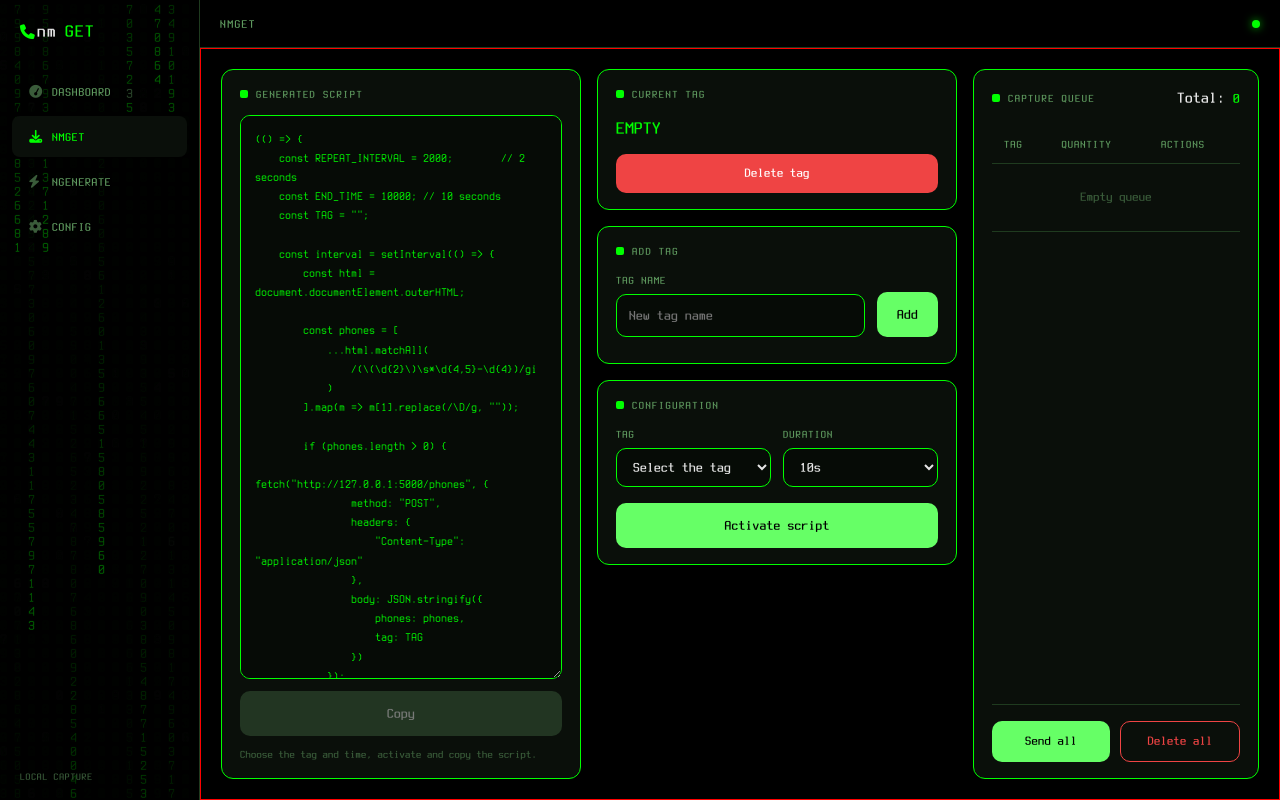
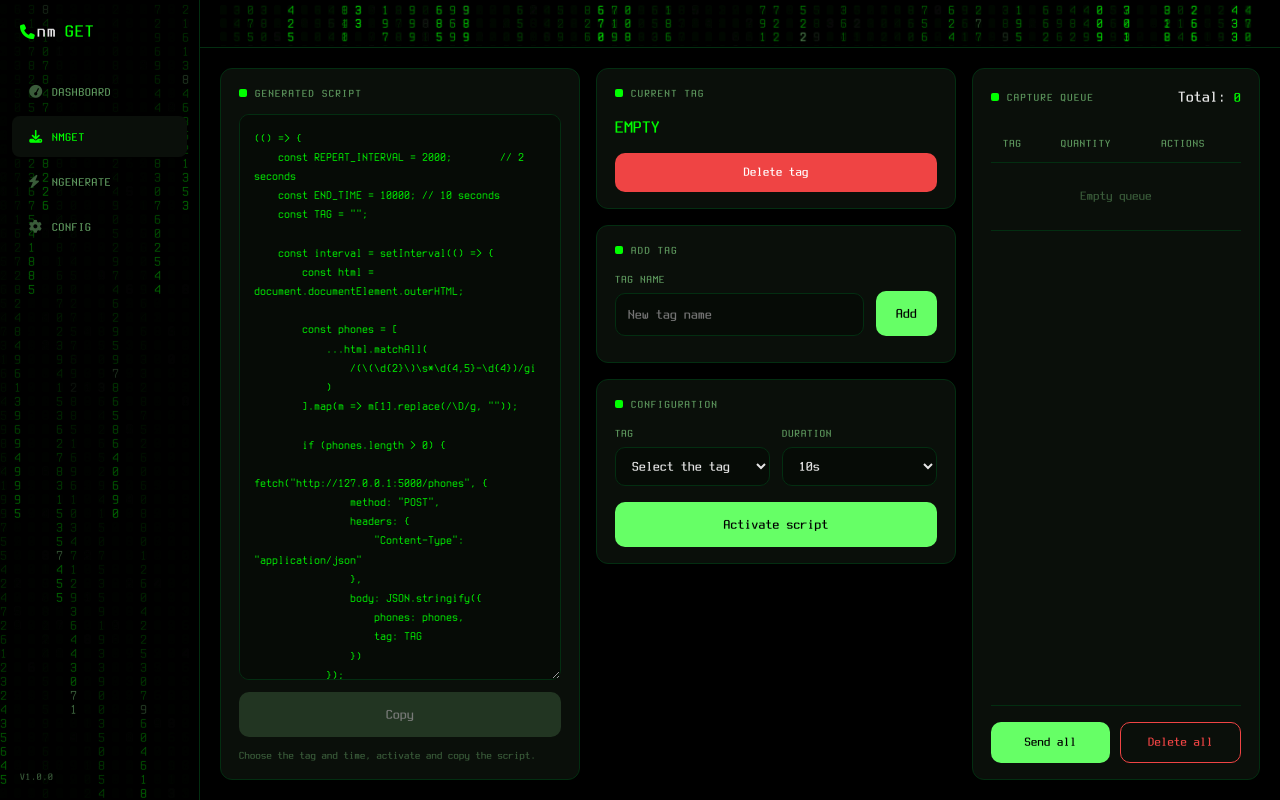
Before and after one commit to DaFi-1/nmget, a Flask app: page /nmget in a window 1280 px wide. Run offline with Flask 3, Linux system fonts and the light colour scheme; data comes from the database, SQL or seed files in the repository; data that the repository does not hold is empty.

Commit message:
new border color

```diff
--- a/static/css/style.css
+++ b/static/css/style.css
@@ -17,8 +17,6 @@
   --background: #000000;
   --card-bg: #0a0f0a;
   --input-bg: #060b06;
-  --border: #1f3b1f;
-  --border-light: #2e5a2e;
   --text: #e5e5e5;
   --text-soft: #5f9a5f;
   --text-dim: #3a5c3a;
@@ -58,12 +56,12 @@ button {background: none;border: none;cursor: pointer;}
 #container aside {
   width:200px;
   height:100%;
-  background-color:var(--background);
+  background-color:#000000;
   display:flex;
   flex-direction:column;
   padding:16px 12px;
   gap:24px;
-  border-right:1px solid var(--border);
+  border-right:1px solid #032e11 !important;
   flex-shrink:0;
   position:relative;
   overflow:hidden;
@@ -183,7 +181,7 @@ button {background: none;border: none;cursor: pointer;}
   align-items:center;
   justify-content:space-between;
   padding:0 20px;
-  border-bottom:1px solid var(--border);
+  border-bottom:1px solid #032e11 !important;
   background-color:var(--background);
 }
 
@@ -630,7 +628,6 @@ button {background: none;border: none;cursor: pointer;}
   flex-direction:column;
   padding:20px;
   overflow:hidden;
-  border: 1px solid red;
 }
 
 #nmget .grid {
@@ -656,7 +653,7 @@ button {background: none;border: none;cursor: pointer;}
 
 #nmget .component {
   background:var(--card-bg);
-  border:1px solid #00ff00;
+  border:1px solid #032e11 !important;
   border-radius:12px;
   padding:16px 18px;
 }
@@ -691,7 +688,7 @@ button {background: none;border: none;cursor: pointer;}
 #nmget .field select,
 #nmget .field input {
   background:var(--input-bg);
-  border:1px solid #00ff00;
+  border:1px solid #032e11 !important;
   border-radius:10px;
   color:var(--text);
   padding:10px 12px;
@@ -761,7 +758,7 @@ button {background: none;border: none;cursor: pointer;}
   min-height:0;
   resize:vertical;
   background:var(--input-bg);
-  border:1px solid #00ff00;
+  border:1px solid #032e11 !important;
   border-radius:10px;
   color:var(--green);
   font-family:"TerminessNerdFontMono-Regular", ui-monospace, monospace;
@@ -845,7 +842,7 @@ button {background: none;border: none;cursor: pointer;}
   text-align:left;
   padding:10px 12px;
   font-size:13px;
-  border-bottom:1px solid var(--border);
+  border-bottom:1px solid #032e11 !important;
 }
 
 #nmget thead th {
@@ -889,7 +886,7 @@ button {background: none;border: none;cursor: pointer;}
   gap:10px;
   margin-top:16px;
   padding-top:16px;
-  border-top:1px solid var(--border);
+  border-top:1px solid #032e11 !important;
 }
 
 #nmget .stats-actions button {
--- a/static/js/app.js
+++ b/static/js/app.js
@@ -157,21 +157,22 @@
     }
   });
 
-  const canvas = document.getElementById("matrix-rain");
-  if (canvas) {
+  function startMatrixRain(canvas) {
+    if (!canvas) return () => {};
     const reduced =
       window.matchMedia && window.matchMedia("(prefers-reduced-motion: reduce)").matches;
     const ctx = canvas.getContext("2d");
-    const aside = canvas.parentElement;
+    const parent = canvas.parentElement;
     const chars = "0123456789";
     const fontSize = 14;
     let cols = 0;
     let drops = [];
+    let rafId = 0;
 
     function resize() {
       const dpr = window.devicePixelRatio || 1;
-      const width = aside.clientWidth;
-      const height = aside.clientHeight;
+      const width = parent.clientWidth;
+      const height = parent.clientHeight;
       canvas.width = Math.floor(width * dpr);
       canvas.height = Math.floor(height * dpr);
       ctx.setTransform(dpr, 0, 0, dpr, 0, 0);
@@ -185,14 +186,14 @@
     function draw() {
       if (document.hidden || reduced) return;
       ctx.fillStyle = "rgba(0, 0, 0, 0.07)";
-      ctx.fillRect(0, 0, aside.clientWidth, aside.clientHeight);
+      ctx.fillRect(0, 0, parent.clientWidth, parent.clientHeight);
       ctx.font = `${fontSize}px TerminessNerdFontMono-Regular, ui-monospace, monospace`;
       for (let i = 0; i < cols; i++) {
         const x = i * fontSize;
         const y = drops[i] * fontSize;
         ctx.fillStyle = Math.random() > 0.975 ? "#9dff9d" : "#00ff00";
         ctx.fillText(chars[Math.floor(Math.random() * chars.length)], x, y);
-        if (y > aside.clientHeight && Math.random() > 0.975) drops[i] = 0;
+        if (y > parent.clientHeight && Math.random() > 0.975) drops[i] = 0;
         drops[i]++;
       }
     }
@@ -201,10 +202,18 @@
     window.addEventListener("resize", resize);
     const loop = () => {
       draw();
-      requestAnimationFrame(loop);
+      rafId = requestAnimationFrame(loop);
     };
-    if (!reduced) requestAnimationFrame(loop);
+    if (!reduced) rafId = requestAnimationFrame(loop);
+
+    return () => {
+      cancelAnimationFrame(rafId);
+      window.removeEventListener("resize", resize);
+    };
   }
+
+  startMatrixRain(document.getElementById("matrix-rain"));
+  startMatrixRain(document.getElementById("topbar-matrix-rain"));
 
   if (document.readyState === "loading") {
     document.addEventListener("DOMContentLoaded", mountFromDom);
--- a/static/js/pages/dashboard.js
+++ b/static/js/pages/dashboard.js
@@ -37,7 +37,7 @@ App.register("dashboard", {
         options: {
           plugins: { legend: { position: "top" } },
           scales: {
-            y: { beginAtZero: true, stacked: true, grid: { color: "#1f3b1f" }, ticks: { precision: 0 } },
+            y: { beginAtZero: true, stacked: true, grid: { color: "#032e11" }, ticks: { precision: 0 } },
             x: { stacked: true, grid: { display: false } }
           }
         }
@@ -49,7 +49,7 @@ App.register("dashboard", {
         options: {
           plugins: { legend: { display: false } },
           scales: {
-            y: { beginAtZero: true, grid: { color: "#1f3b1f" }, ticks: { precision: 0 } },
+            y: { beginAtZero: true, grid: { color: "#032e11" }, ticks: { precision: 0 } },
             x: { grid: { display: false } }
           }
         }
@@ -69,7 +69,7 @@ App.register("dashboard", {
         options: {
           plugins: { legend: { display: false } },
           scales: {
-            y: { beginAtZero: true, grid: { color: "#1f3b1f" }, ticks: { precision: 0 } },
+            y: { beginAtZero: true, grid: { color: "#032e11" }, ticks: { precision: 0 } },
             x: { grid: { display: false } }
           }
         }
--- a/templates/layouts/base.html
+++ b/templates/layouts/base.html
@@ -34,12 +34,12 @@
             <li><a class="icon-config {{ 'active' if request.endpoint == 'config.config' else '' }}" data-nav="config" href="{{url_for('config.config')}}" hx-get="{{url_for('config.config')}}" hx-target="#app" hx-select="#app" hx-swap="outerHTML transition:true" hx-push-url="true">Config</a></li>
           </ul>
         </nav>
-        <p class="brand-foot">local capture</p>
+        <p class="brand-foot">v1.0.0</p>
       </aside>
 
       <div id="shell">
         <header id="topbar">
-          <span id="page-title" class="topbar-title">Dashboard</span>
+          <canvas id="topbar-matrix-rain" aria-hidden="true"></canvas>
           <span id="conn-dot" class="conn-dot" title="Status"></span>
         </header>
         <div id="progress" class="progress" aria-hidden="true"></div>
```
Also changed, not shown: other parts of static/css/style.css (+12 -12 lines).
